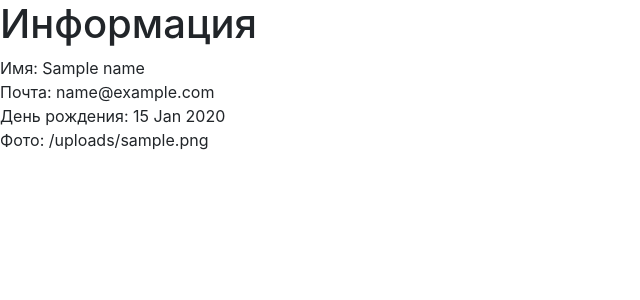
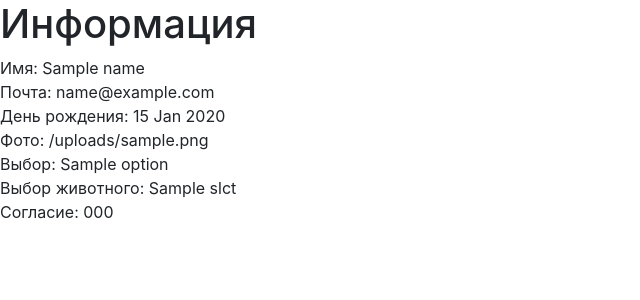
Before and after one commit to PavelGem-13g/web-courses-miem, a Node server app: template src/views/info.ejs in a window 1280 px wide. Shown: the top 300 px of the page, without its empty margins (0-640 px from the left). Run offline with Node 20, Linux system fonts and the light colour scheme; the template is opened without the code that fills it: most values are stand-ins (such as "Sample title", 1, 10 or a date in 2020); some libraries are stand-ins or nearby versions.

Commit message:
complete hw4

```diff
--- a/src/index.js
+++ b/src/index.js
@@ -15,9 +15,9 @@ app.get("/", function(request, response){
 app.post("/serverscript", function(request, response){
     console.log(0, request.body)
     database.createUser(request.body)
-    // database.getId(request.body).then(function(id){
-    //     response.redirect("/get/+id")
-    // })
+    database.getId(request.body).then(function(id){
+        response.redirect("/get/"+id)
+    })
 });
 
 app.get("/get/:id", function(request, response){
--- a/src/public/form.html
+++ b/src/public/form.html
@@ -107,7 +107,7 @@
                     <h5>
                         Укажите ваш любимый цвет
                     </h5>
-                    <input type="color" id="clr"><br>
+                    <input type="color" name="color" id="clr"><br>
                 </div>
 
                 <div class="block">
@@ -132,14 +132,14 @@
                     <h5>
                         Укажите уровень заинтересованности
                     </h5>
-                    <input type="range"><br>
+                    <input type="range" name="range""><br>
                 </div>
 
                 <div class="block">
                     <h5>
                         Расскажите о себе
                     </h5>
-                    <textarea></textarea><br>
+                    <textarea name="about"></textarea><br>
                 </div>
 
                 <div class="block">
--- a/src/views/info.ejs
+++ b/src/views/info.ejs
@@ -9,7 +9,10 @@
         Имя: <%=name%> <br>
         Почта: <%=email%> <br>
         День рождения: <%=birthday%> <br>
-        Фото: <%=photo%>
+        Фото: <%=photo%> <br>
+        Выбор: <%= option %> <br>
+        Выбор животного: <%= slct %> <br>
+        Согласие: <%= chkAccepted %> <br>
     </main>
 </body>
 </html>
```
Also changed, not shown: src/package.json (+10 -75 lines), 1 other file.
